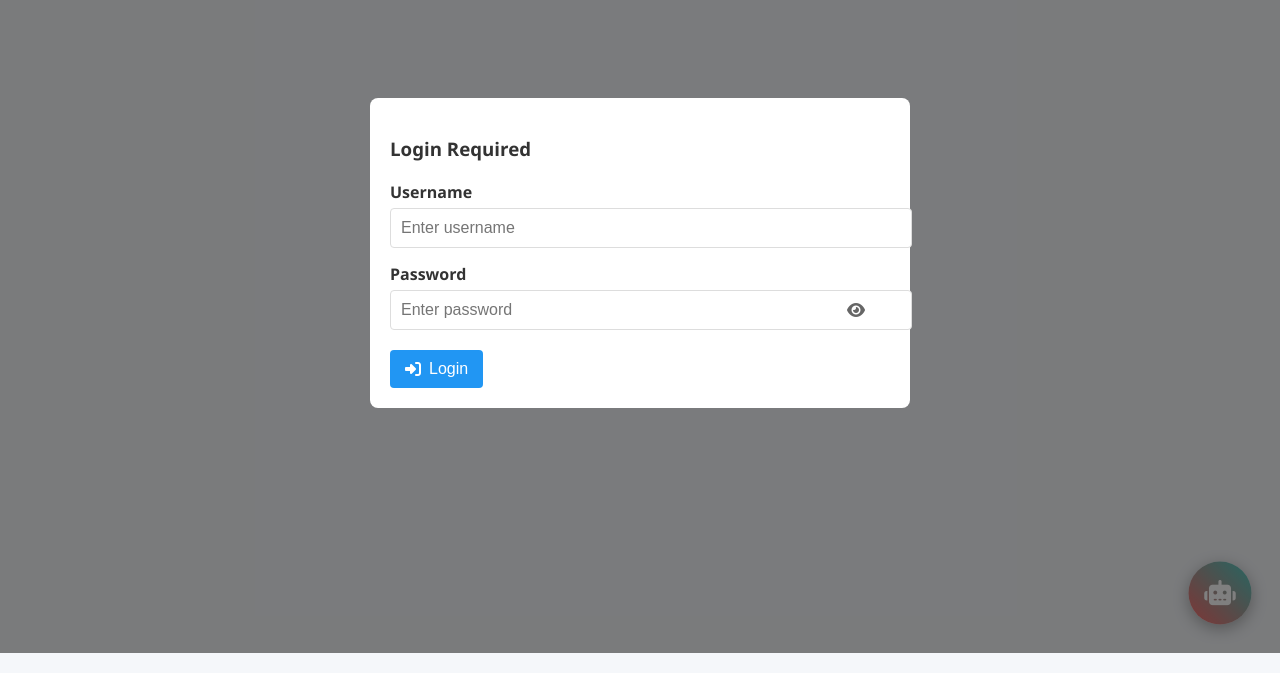
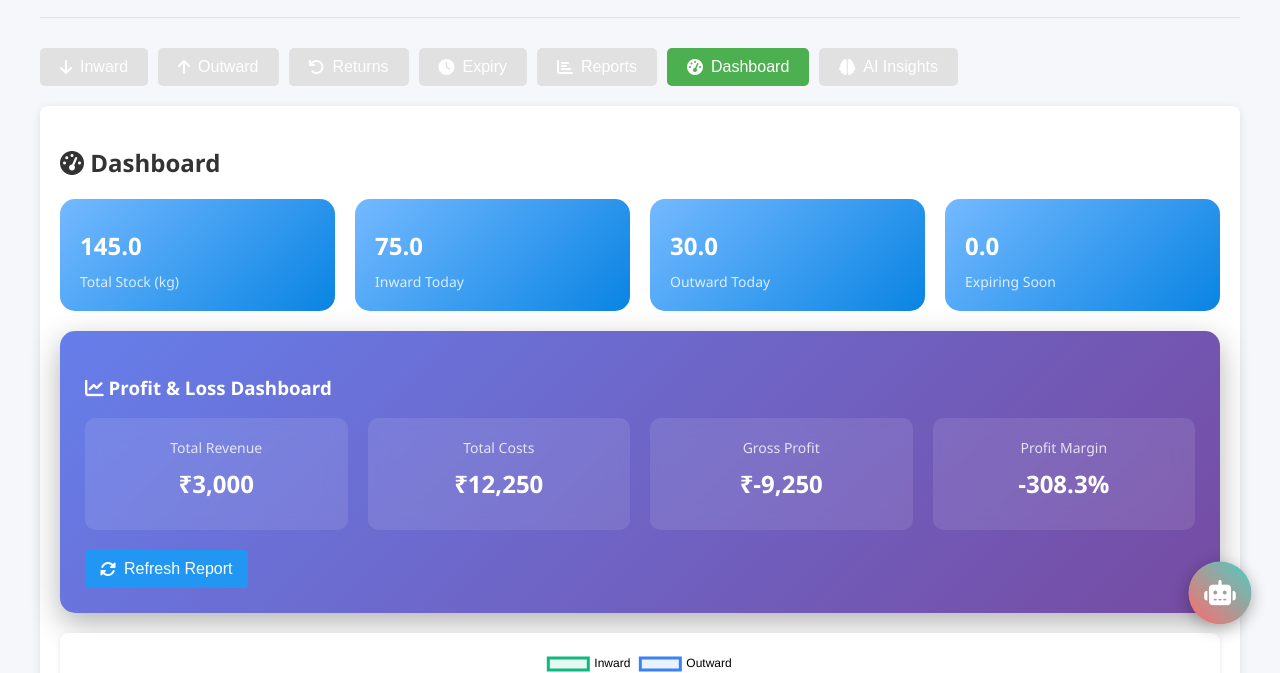
Before and after one commit to codewithdeepika/hybrid-seed-inventory81, a website: page public/index.html in a window 1280 px wide. Shown: the part 147-820 px from the top of the page. Drawn offline with nearby package versions, Linux system fonts and the light colour scheme.

Commit message:
Removed login requirement — auto-load app

```diff
--- a/public/index.html
+++ b/public/index.html
@@ -886,12 +886,9 @@
       initializeApp();
     });
 
-    function initializeApp() {
-      // Check login status
-      if (!isLoggedIn) {
-        showLoginModal();
-        return;
-      }
+   function initializeApp() {
+
+
 
       // Load saved data from localStorage
       const savedData = localStorage.getItem('inventoryData');
```
